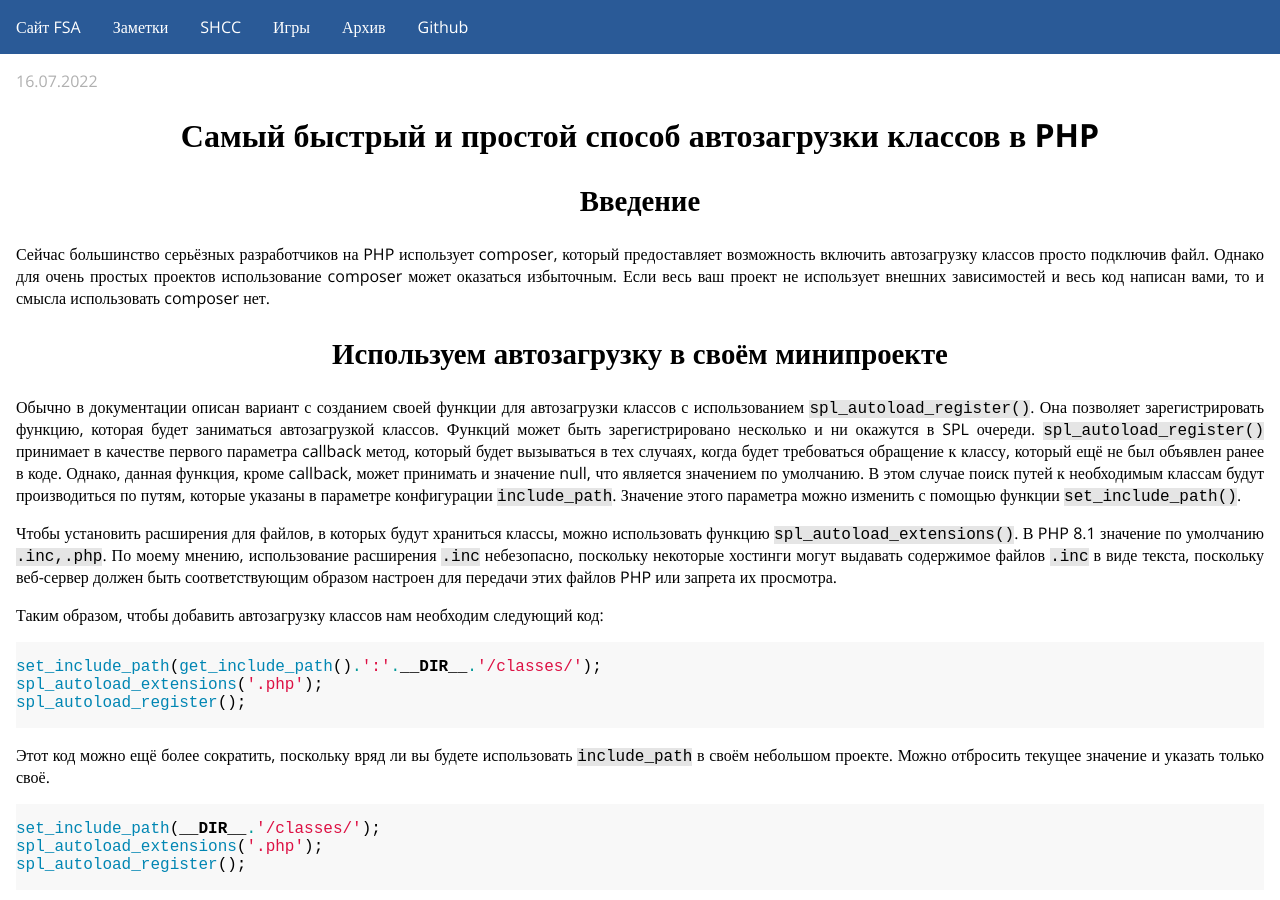
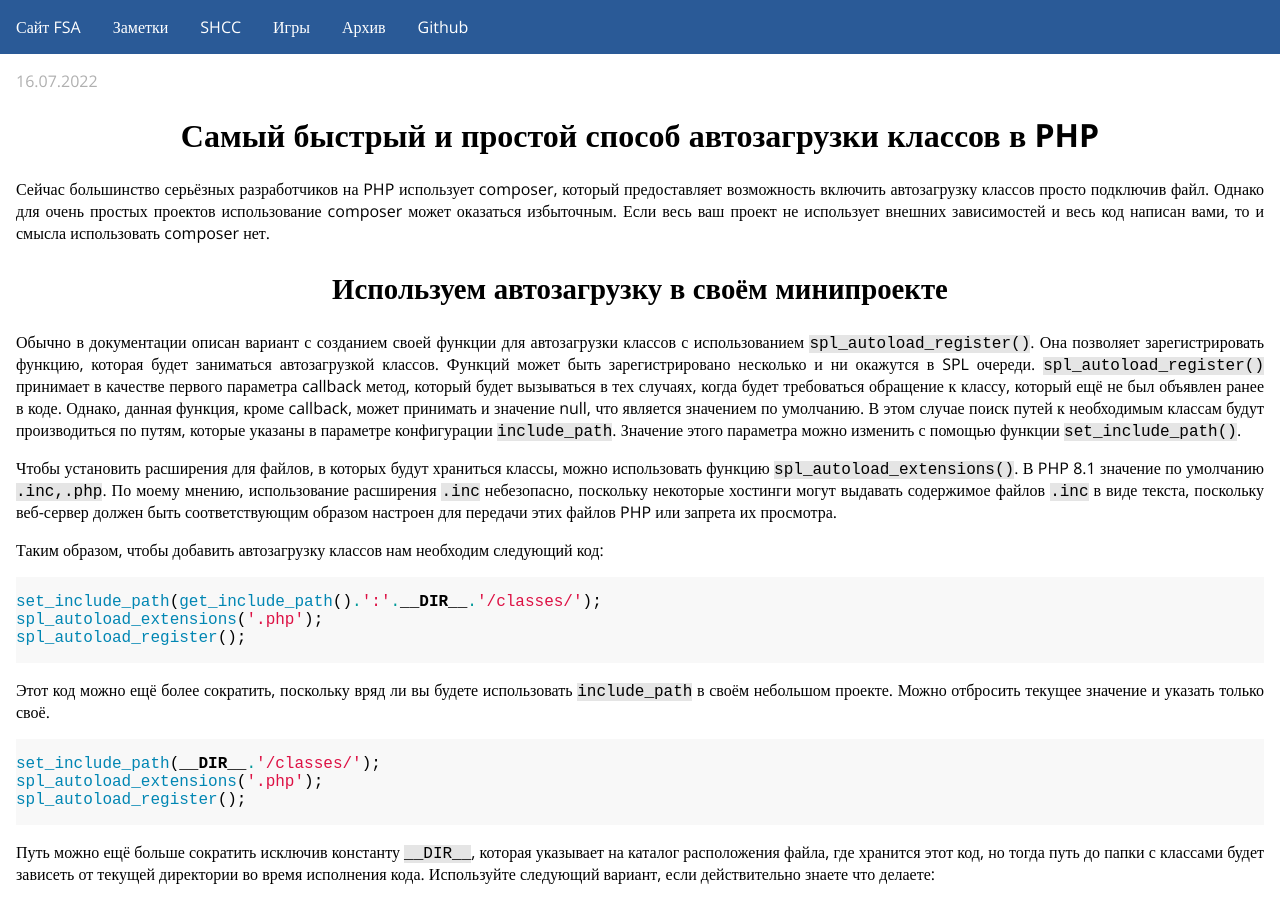
Before and after one commit to fsa/site, a Jekyll site: the page built from _posts/2022-07-16-php-autoload.md, in a window 1280 px wide and 900 px high. Built offline with Jekyll 4.4.1, drawn with Linux system fonts in a browser that asks for light colours; comment, search, counter and statistics services are not loaded.

Commit message:
Убран заголовок Введение в заметке об автозагрузке классов в PHP

```diff
--- a/_posts/2022-07-16-php-autoload.md
+++ b/_posts/2022-07-16-php-autoload.md
@@ -5,8 +5,6 @@ date: 2022-07-16 23:43:00 +0700
 tags: [PHP]
 excerpt: Описание самого простого и быстрого способа включить автозагрузку классов в PHP. Он не соответствует стандартам PSR, но встроен в язык PHP.
 ---
-## Введение
-
 Сейчас большинство серьёзных разработчиков на PHP использует composer, который предоставляет возможность включить автозагрузку классов просто подключив файл. Однако для очень простых проектов использование composer может оказаться избыточным. Если весь ваш проект не использует внешних зависимостей и весь код написан вами, то и смысла использовать composer нет.
 
 ## Используем автозагрузку в своём минипроекте
```
